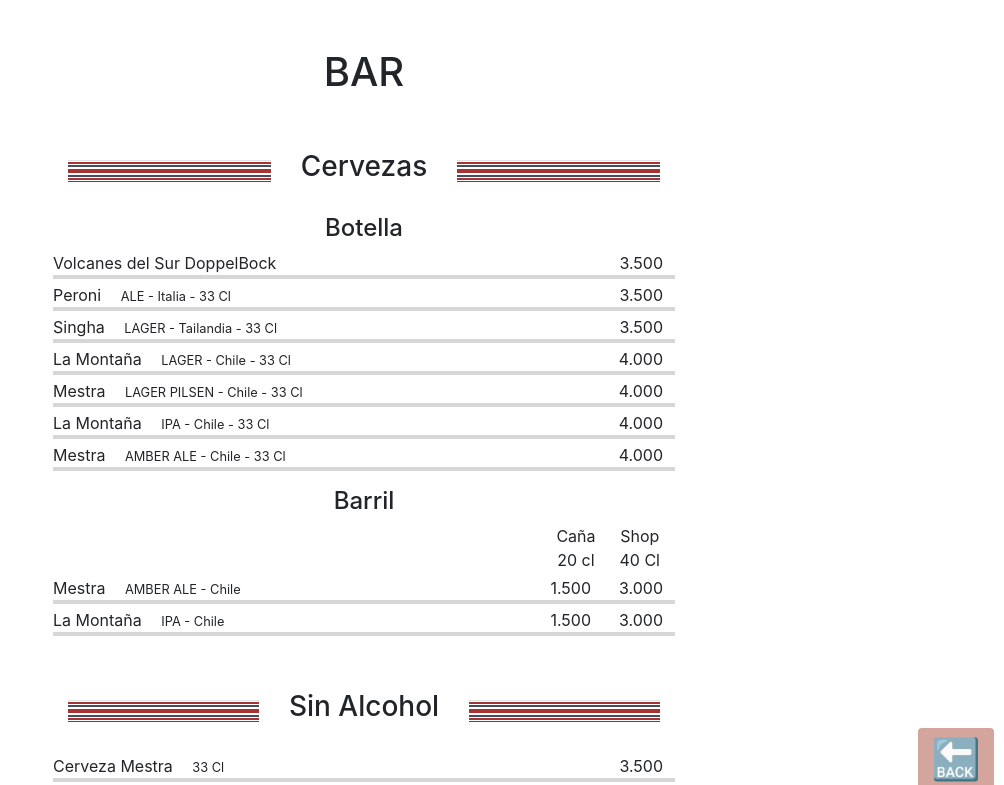
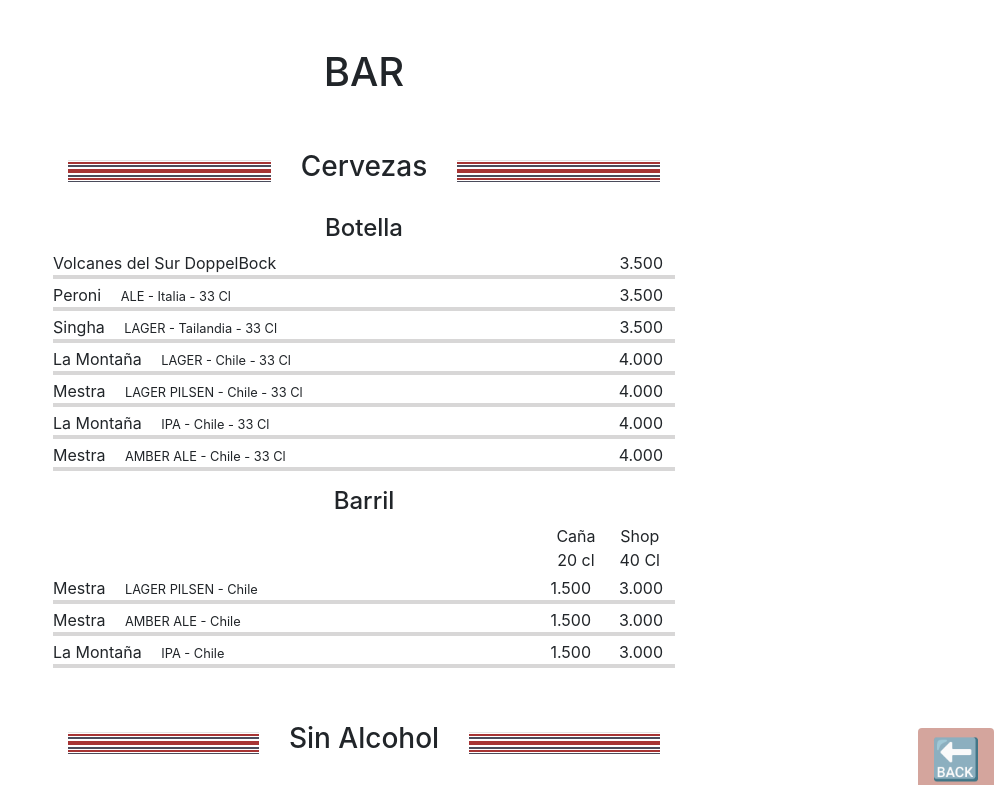
Before and after one commit to durbonca/Menu-QR-Google-sheet, a React (Create React App) app: page /Beer in a window 1280 px wide. Shown: the top 785 px of the page, without its empty margins (276-1280 px from the left). Built offline with nearby package versions, Linux system fonts and the light colour scheme; no server answers.

Commit message:
Update dataBeer.js

```diff
--- a/src/data/dataBeer.js
+++ b/src/data/dataBeer.js
@@ -17,7 +17,7 @@ const dataBeer = [
         subtitle: 'Barril',
         products:
         [
-            /* { id: 4, name: 'Mestra', description: 'LAGER PILSEN - Chile', price: '3.000', price2:'1.500'}, */
+            { id: 4, name: 'Mestra', description: 'LAGER PILSEN - Chile', price: '3.000', price2:'1.500'},
             { id: 6, name: 'Mestra', description: 'AMBER ALE - Chile', price: '3.000', price2:'1.500'},
             { id: 7, name: 'La Montaña', description: 'IPA - Chile', price: '3.000', price2:'1.500'},
         ]
```
